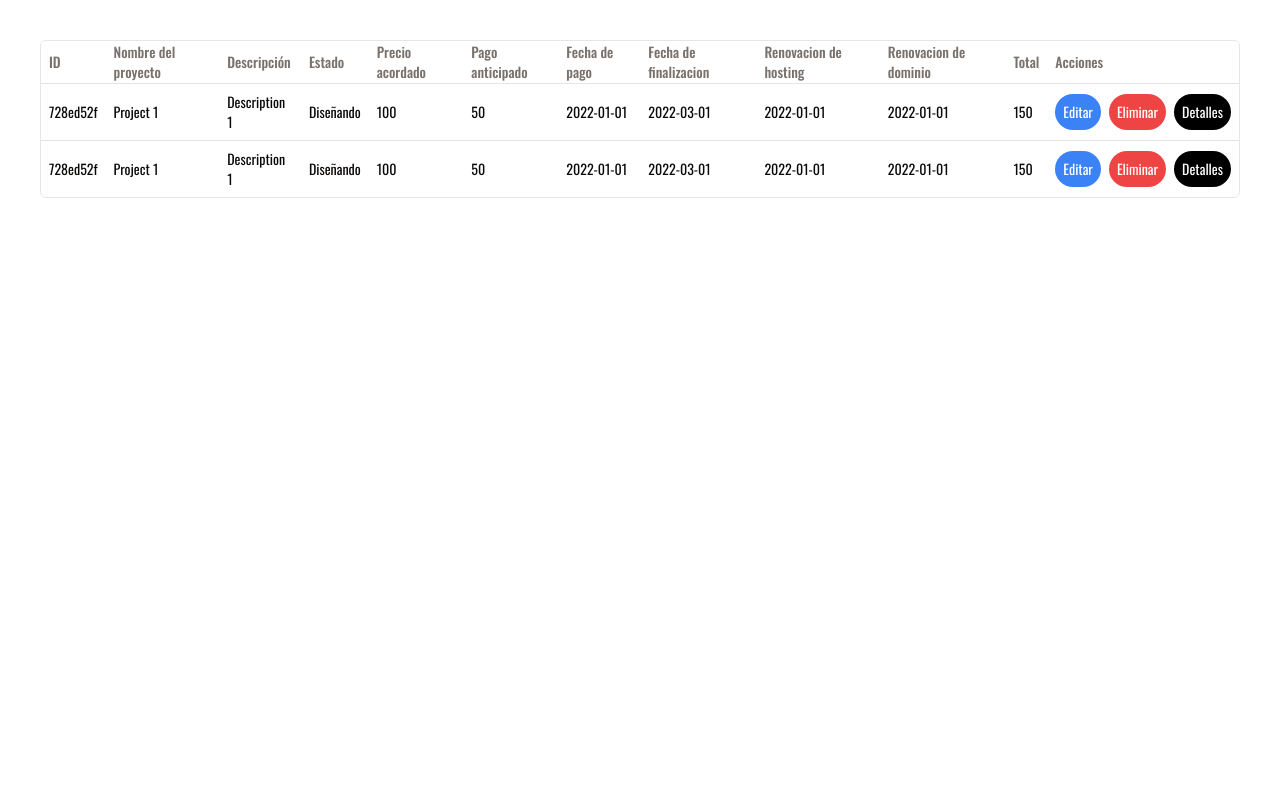
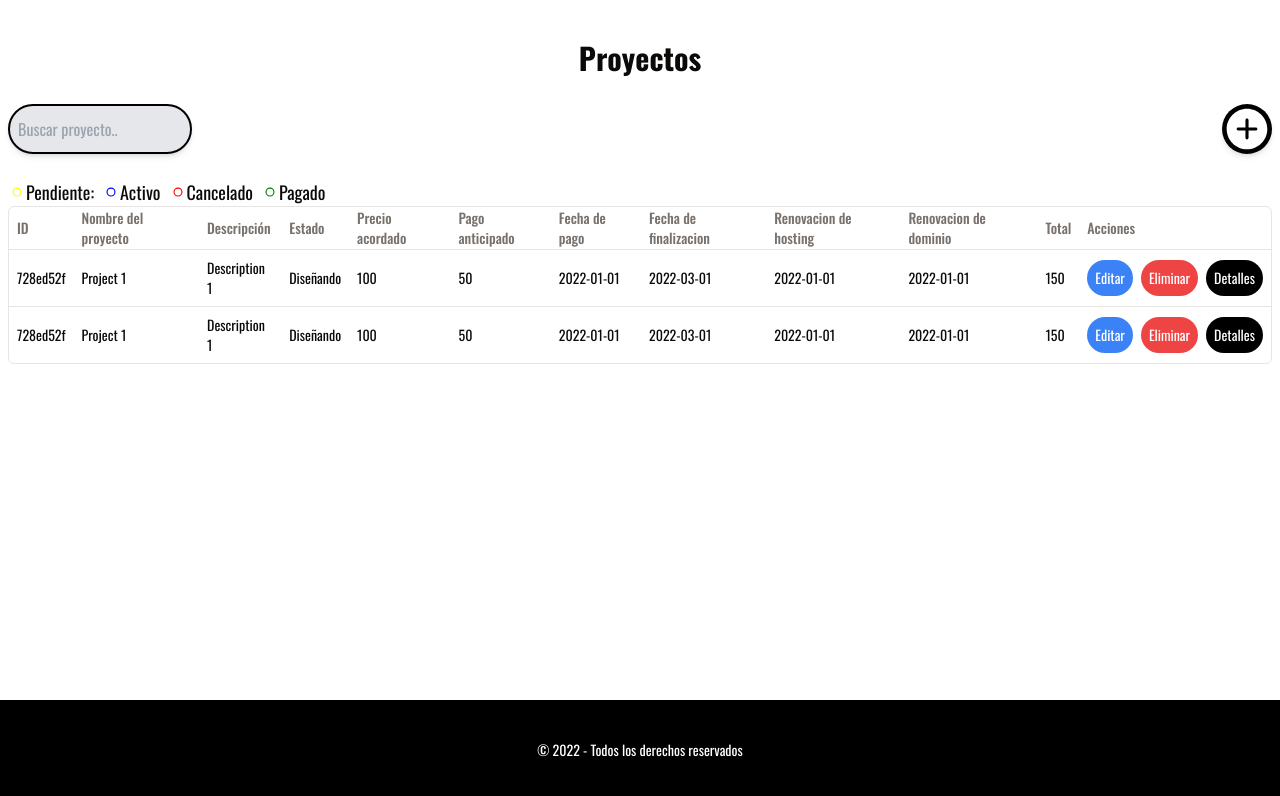
Before and after one commit to Samuelarag1/management-apps, a Next.js app: page /admin in a window 1280 px wide. Shown: the top 796 px of the page. Built offline with nearby package versions, Linux system fonts and the light colour scheme.

Commit message:
update table design.

```diff
--- a/app/admin/page.tsx
+++ b/app/admin/page.tsx
@@ -1,5 +1,8 @@
+import { IoIosAddCircle } from "react-icons/io";
 import { Payment, columns } from "./Columns";
 import { DataTable } from "./data-table";
+import { GoDot } from "react-icons/go";
+import Image from "next/image";
 
 async function getData(): Promise<Payment[]> {
   return [
@@ -44,8 +47,49 @@ export default async function DemoPage() {
   const data = await getData();
 
   return (
-    <div className="container mx-auto py-10 p-10">
-      <DataTable columns={columns} data={data} />
-    </div>
+    <>
+      <div className="h-screen py-10">
+        {/* <Image src="/samaragtech.png" width={50} height={50} alt="logo" /> */}
+        {/* <Navigation/> */}
+        <h3 className="text-center font-bold text-3xl">Proyectos</h3>
+        <div className="container flex justify-between mx-auto mt-5 p-2">
+          <input
+            type="search"
+            className="p-2 bg-gray-200 rounded-full shadow-md border-2 border-black focus:outline-black outline-black"
+            placeholder="Buscar proyecto.."
+          />
+          <button className="shadow-md rounded-full w-fit h-fit bg-black hover:scale-110 duration-300">
+            <IoIosAddCircle size={50} color="white" />
+          </button>
+        </div>
+
+        <div className="container mx-auto mt-2 p-2">
+          <div className="flex items-center gap-2 justify-start">
+            <div className="flex items-center justify-center text-sm lg:text-lg">
+              <GoDot color="yellow" />
+              <p>Pendiente: </p>
+            </div>
+            <div className="flex items-center justify-center text-sm lg:text-lg">
+              <GoDot color="blue" />
+              <p>Activo</p>
+            </div>
+            <div className="flex items-center justify-center text-sm lg:text-lg">
+              <GoDot color="red" />
+              <p>Cancelado</p>
+            </div>
+            <div className="flex items-center justify-center text-sm lg:text-lg">
+              <GoDot color="green" />
+              <p>Pagado</p>
+            </div>
+          </div>
+          <DataTable columns={columns} data={data} />
+        </div>
+        <footer className="absolute bottom-0 w-full bg-black text-white p-10">
+          <p className="text-center text-sm">
+            &copy; 2022 - Todos los derechos reservados
+          </p>
+        </footer>
+      </div>
+    </>
   );
 }
--- a/package.json
+++ b/package.json
@@ -18,6 +18,7 @@
     "next": "15.1.5",
     "react": "^19.0.0",
     "react-dom": "^19.0.0",
+    "react-icons": "^5.4.0",
     "tailwind-merge": "^2.6.0",
     "tailwindcss-animate": "^1.0.7",
     "zod": "^3.24.1"
```
Also changed, not shown: 1 other file (tests, documents, lock files or other folders).
